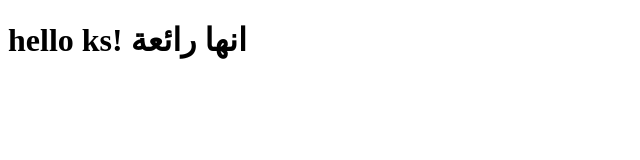
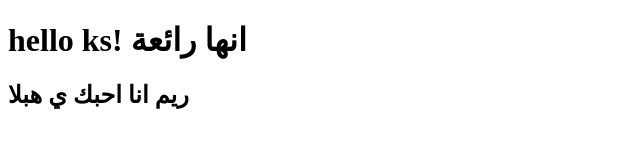
Before and after one commit to maxawi24/ks, a plain HTML site: page site/index.html in a window 1280 px wide. Shown: the whole page, without its empty margins (0-640 px from the left). Drawn offline with Linux system fonts and the light colour scheme.

Commit message:
Small addition to our page content.

```diff
--- a/site/index.html
+++ b/site/index.html
@@ -7,5 +7,6 @@
 </head>
 <body>
 <h1>hello ks! انها رائعة<h1>
+<h2> ريم انا احبك ي هبلا</h2>
 </body>
 </html>
```
